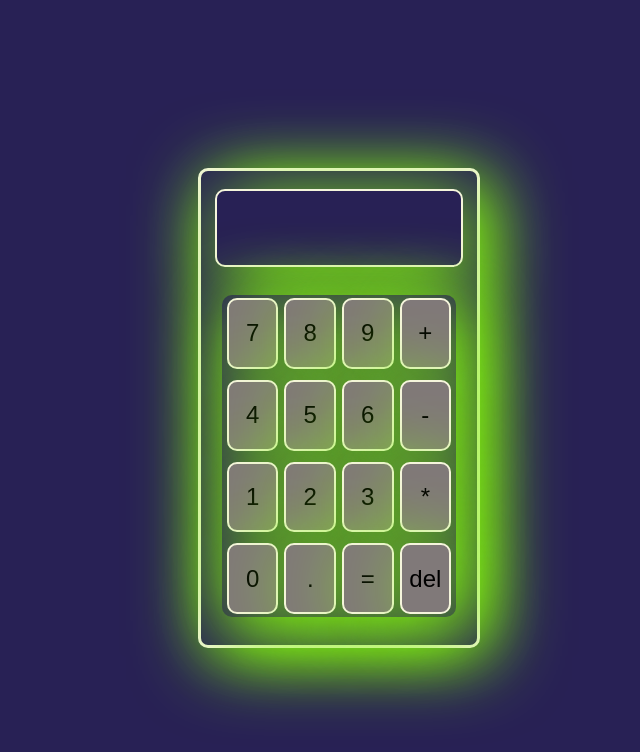
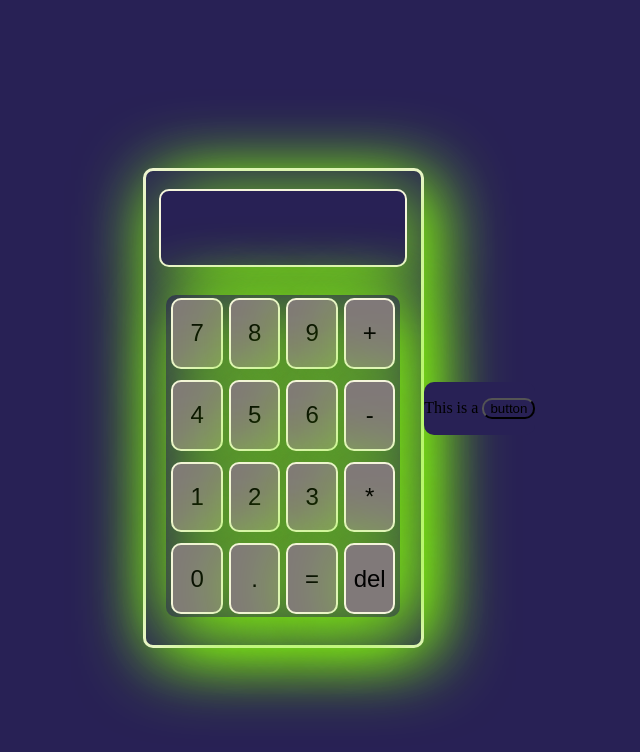
Before and after one commit to Aditya-Newar/online-calculator, a plain HTML site: page index.html in a window 1280 px wide. Shown: the whole page, without its empty margins (309-949 px from the left). Drawn offline with Linux system fonts and the light colour scheme; files that its build step writes are made by us from their sources.

Commit message:
added button

```diff
--- a/index.html
+++ b/index.html
@@ -32,6 +32,7 @@
     <div class="balls"></div>
     <div class="balls"></div>
     <div class="balls"></div>
+    <p>This is a <button>button</button></p>
 
 </body>
 </html>
```
